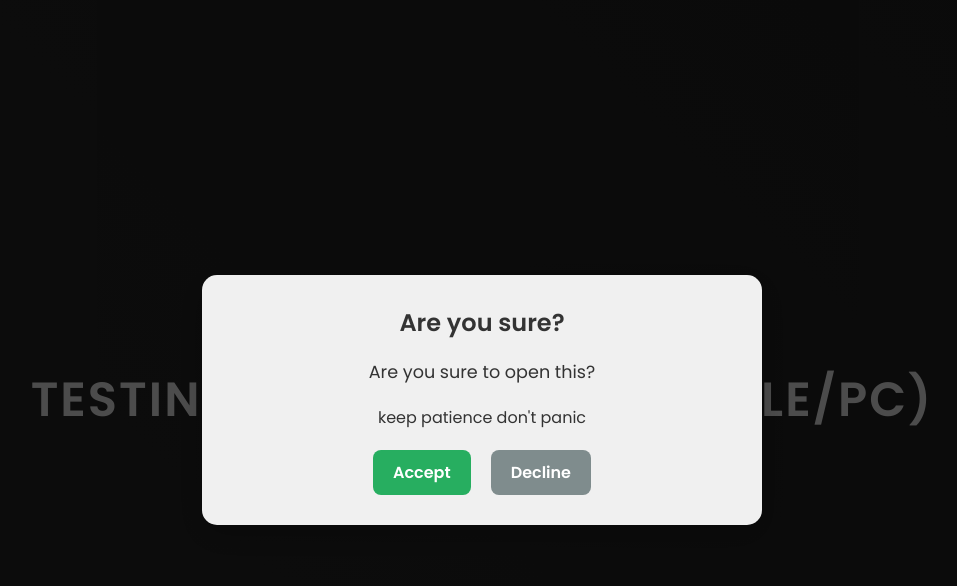
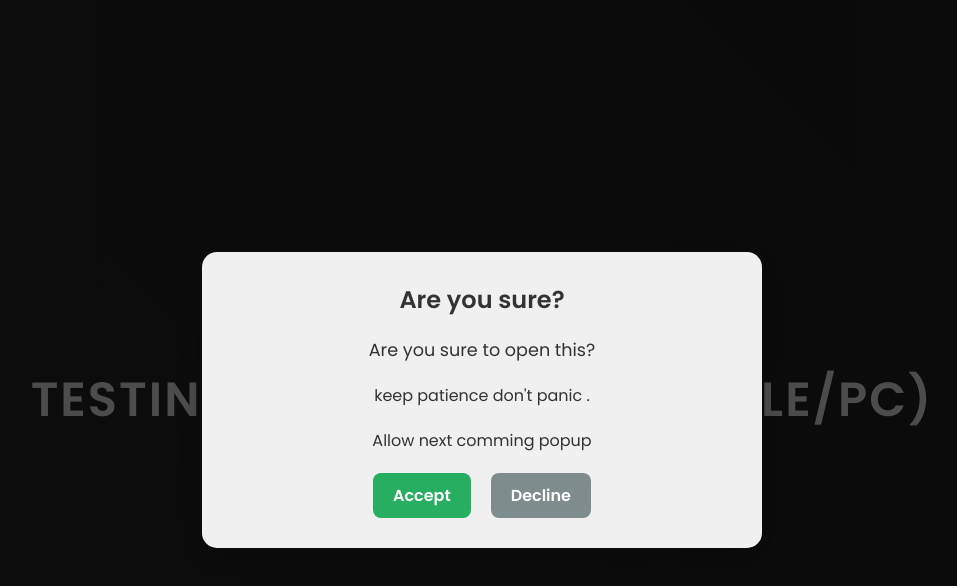
Before and after one commit to jitujangidbki/Device-testing, a plain HTML site: page index.html in a window 1280 px wide. Both pictures are taken after a click on the button "Yes". Shown: the whole page, without its empty margins (158-1115 px from the left). Drawn offline with Linux system fonts and the light colour scheme.

Commit message:
Update index.html

```diff
--- a/index.html
+++ b/index.html
@@ -229,7 +229,7 @@
     <div id="confirmation-popup" class="modal-overlay">
         <div class="modal">
             <h2>Are you sure?</h2>
-            <p>Are you sure to open this?</p> keep patience don't panic </p>
+            <p>Are you sure to open this?</p> keep patience don't panic .</p> Allow next comming popup </p>
             <div class="modal-buttons">
                 <button id="accept-btn" class="btn btn-accept">Accept</button>
                 <button id="decline-btn" class="btn btn-decline">Decline</button>
```
